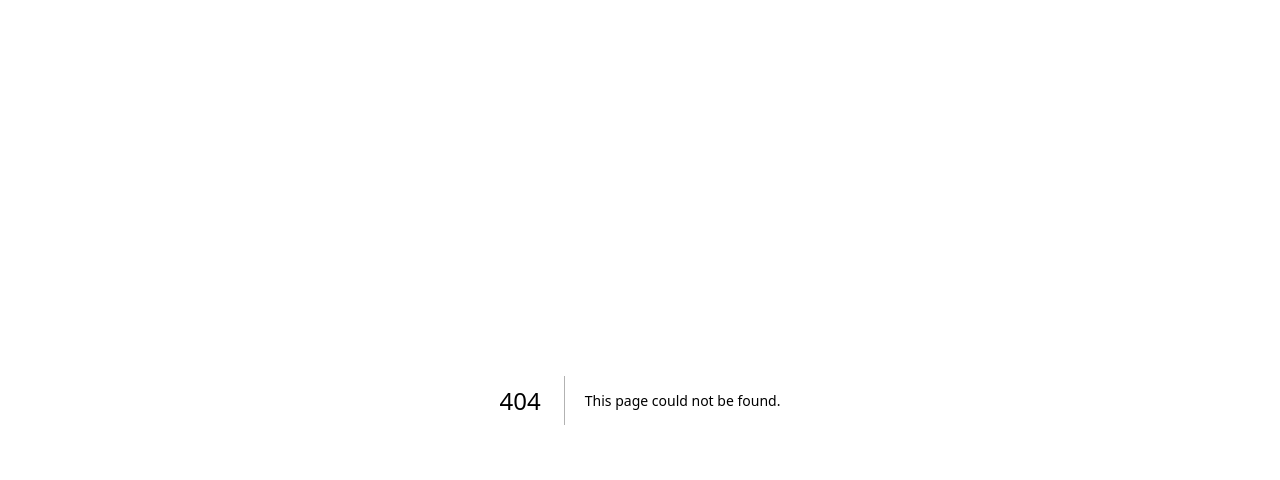
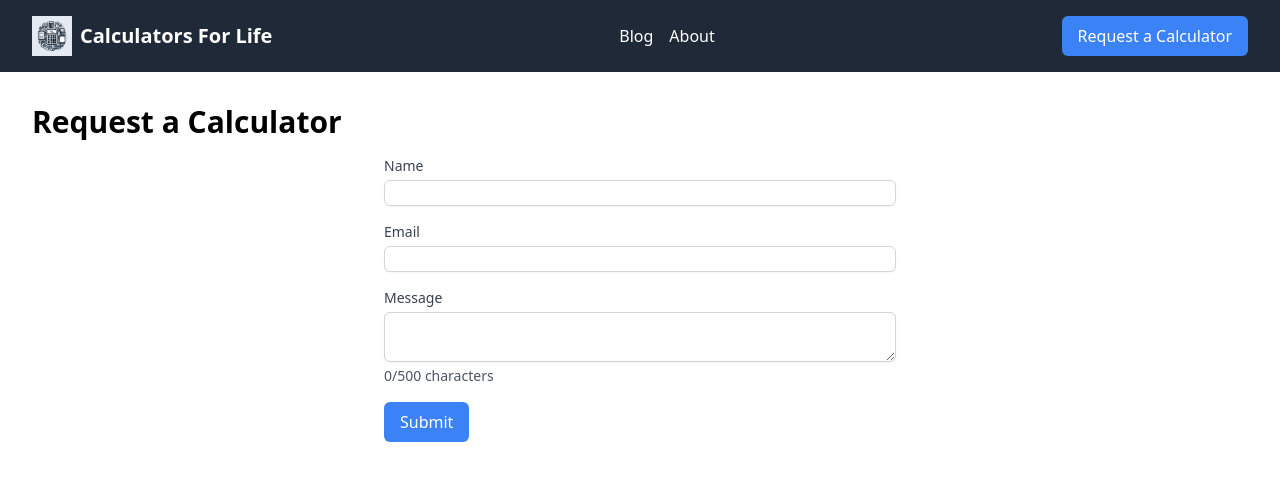
Before and after one commit to tnutala/my-calculators-site, a Next.js app: page /request-calculator in a window 1280 px wide. Before the commit this address had no page. Shown: the top 480 px of the page. Built offline with nearby package versions, Linux system fonts and the light colour scheme.

Commit message:
navbar and requesting

```diff
--- a/components/Navbar.js
+++ b/components/Navbar.js
@@ -8,9 +8,14 @@ const Navbar = () => {
         <Image src="/logo.png" alt="Logo" width={40} height={40} />
         <Link href="/" className="text-xl font-bold">Calculators For Life</Link>
       </div>
-      <div className="space-x-4">
+      <div className="space-x-4 mb-4 sm:mb-0">
         <Link href="/blog" className="hover:underline">Blog</Link>
         <Link href="/about" className="hover:underline">About</Link>
+      </div>
+      <div>
+        <Link href="/request-calculator">
+          <button className="px-4 py-2 bg-blue-500 text-white rounded-md hover:bg-blue-700">Request a Calculator</button>
+        </Link>
       </div>
     </nav>
   );
--- a/package.json
+++ b/package.json
@@ -12,6 +12,7 @@
     "@vercel/analytics": "^1.3.1",
     "@vercel/speed-insights": "^1.0.11",
     "next": "14.2.3",
+    "nodemailer": "^6.9.13",
     "react": "^18",
     "react-dom": "^18"
   },
--- /dev/null
+++ b/pages/api/send-email.js
@@ -0,0 +1,37 @@
+import nodemailer from 'nodemailer';
+
+export default async function handler(req, res) {
+  if (req.method === 'POST') {
+    const { name, email, message } = req.body;
+
+    // Create a transporter object
+    const transporter = nodemailer.createTransport({
+      service: 'gmail',
+      auth: {
+        user: process.env.EMAIL_USER,
+        pass: process.env.EMAIL_PASS,
+      },
+    });
+
+    // Email options
+    const mailOptions = {
+      from: email,
+      to: 'calculatorsforlife@gmail.com',
+      subject: 'Calculator Request',
+      html: `<p><strong>Name:</strong> ${name}</p>
+             <p><strong>Email:</strong> ${email}</p>
+             <p><strong>Message:</strong><br/>${message}</p>`,
+    };
+
+    try {
+      // Send the email
+      await transporter.sendMail(mailOptions);
+      res.status(200).json({ status: 'Email sent successfully' });
+    } catch (error) {
+      console.error(error);
+      res.status(500).json({ error: 'Error sending email' });
+    }
+  } else {
+    res.status(405).json({ error: 'Method not allowed' });
+  }
+}
--- /dev/null
+++ b/pages/request-calculator.js
@@ -0,0 +1,81 @@
+import { useState } from 'react';
+import Navbar from '../components/Navbar';
+
+const RequestCalculator = () => {
+  const [name, setName] = useState('');
+  const [email, setEmail] = useState('');
+  const [message, setMessage] = useState('');
+  const [status, setStatus] = useState('');
+
+  const handleSubmit = async (event) => {
+    event.preventDefault();
+
+    const res = await fetch('/api/send-email', {
+      method: 'POST',
+      headers: {
+        'Content-Type': 'application/json',
+      },
+      body: JSON.stringify({ name, email, message }),
+    });
+
+    if (res.status === 200) {
+      setStatus('Email sent successfully!');
+      setName('');
+      setEmail('');
+      setMessage('');
+    } else {
+      setStatus('Failed to send email.');
+    }
+  };
+
+  return (
+    <div>
+      <Navbar />
+      <main className="p-4 sm:p-8">
+        <h1 className="text-3xl font-bold mb-4">Request a Calculator</h1>
+        <form onSubmit={handleSubmit} className="max-w-lg mx-auto space-y-4">
+          <div>
+            <label className="block text-sm font-medium text-gray-700">Name</label>
+            <input
+              type="text"
+              value={name}
+              onChange={(e) => setName(e.target.value)}
+              required
+              className="mt-1 block w-full border border-gray-300 rounded-md shadow-sm focus:ring-blue-500 focus:border-blue-500"
+            />
+          </div>
+          <div>
+            <label className="block text-sm font-medium text-gray-700">Email</label>
+            <input
+              type="email"
+              value={email}
+              onChange={(e) => setEmail(e.target.value)}
+              required
+              className="mt-1 block w-full border border-gray-300 rounded-md shadow-sm focus:ring-blue-500 focus:border-blue-500"
+            />
+          </div>
+          <div>
+            <label className="block text-sm font-medium text-gray-700">Message</label>
+            <textarea
+              value={message}
+              onChange={(e) => setMessage(e.target.value)}
+              maxLength="500"
+              required
+              className="mt-1 block w-full border border-gray-300 rounded-md shadow-sm focus:ring-blue-500 focus:border-blue-500"
+            ></textarea>
+            <p className="text-sm text-gray-600 mt-1">{message.length}/500 characters</p>
+          </div>
+          <button
+            type="submit"
+            className="mt-4 px-4 py-2 bg-blue-500 text-white rounded-md hover:bg-blue-700"
+          >
+            Submit
+          </button>
+          {status && <p className="mt-4 text-sm">{status}</p>}
+        </form>
+      </main>
+    </div>
+  );
+};
+
+export default RequestCalculator;
```
Also changed, not shown: 1 other file (tests, documents, lock files or other folders).
